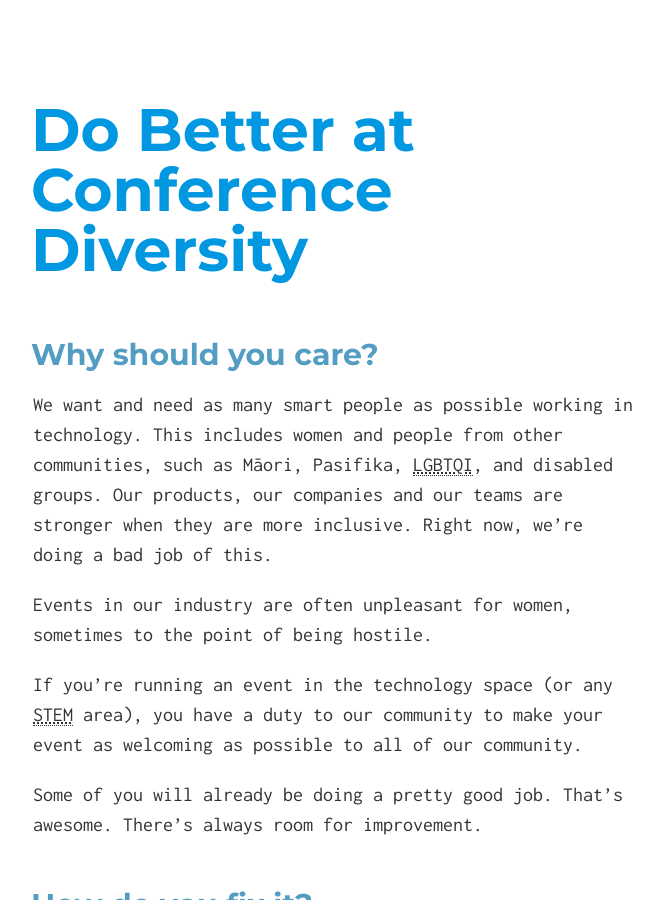
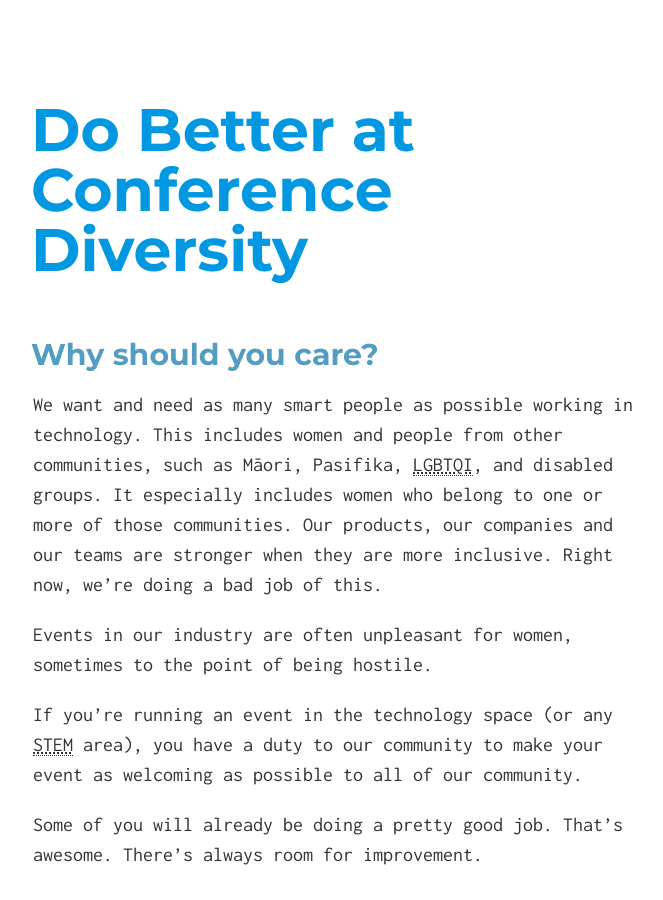
Before and after one commit to hopperfund/events, a Jekyll site: the page built from index.md, in a window 1280 px wide and 900 px high. Shown: the whole window, without its empty margins (307-970 px from the left). Built offline with Jekyll 4.4.1, drawn with Linux system fonts in a browser that asks for light colours.

Commit message:
Updating to be more intersectional

```diff
--- a/index.md
+++ b/index.md
@@ -5,7 +5,7 @@ layout: default
 
 ##Why should you care?
 
-We want and need as many smart people as possible working in technology. This includes women and people from other communities, such as Māori, Pasifika, <abbr title="Lesbian Gay Bisexual Trans Queer Intersex">LGBTQI</abbr>, and disabled groups. Our products, our companies and our teams are stronger when they are more inclusive. Right now, we're doing a bad job of this.
+We want and need as many smart people as possible working in technology. This includes women and people from other communities, such as Māori, Pasifika, <abbr title="Lesbian Gay Bisexual Trans Queer Intersex">LGBTQI</abbr>, and disabled groups. It especially includes women who belong to one or more of those communities. Our products, our companies and our teams are stronger when they are more inclusive. Right now, we're doing a bad job of this.
 
 Events in our industry are often unpleasant for women, sometimes to the point of being hostile.
 
```
